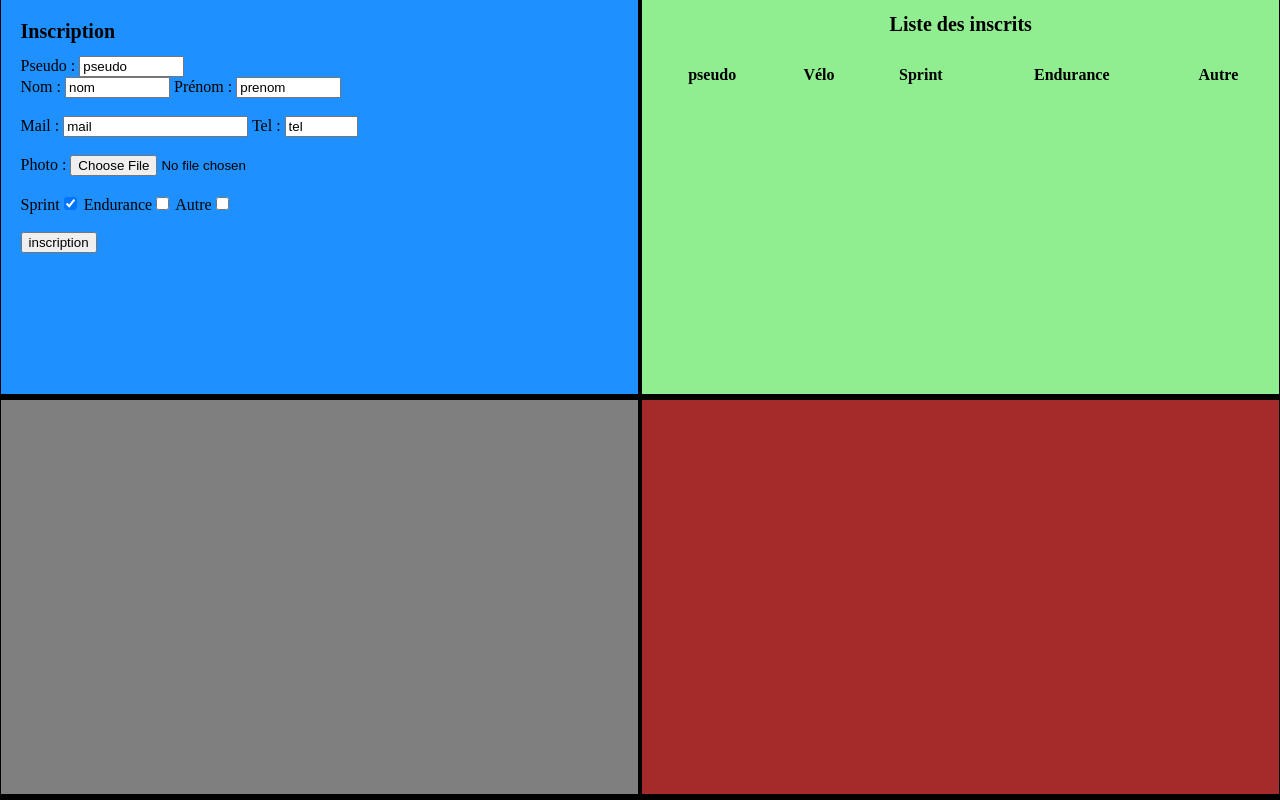
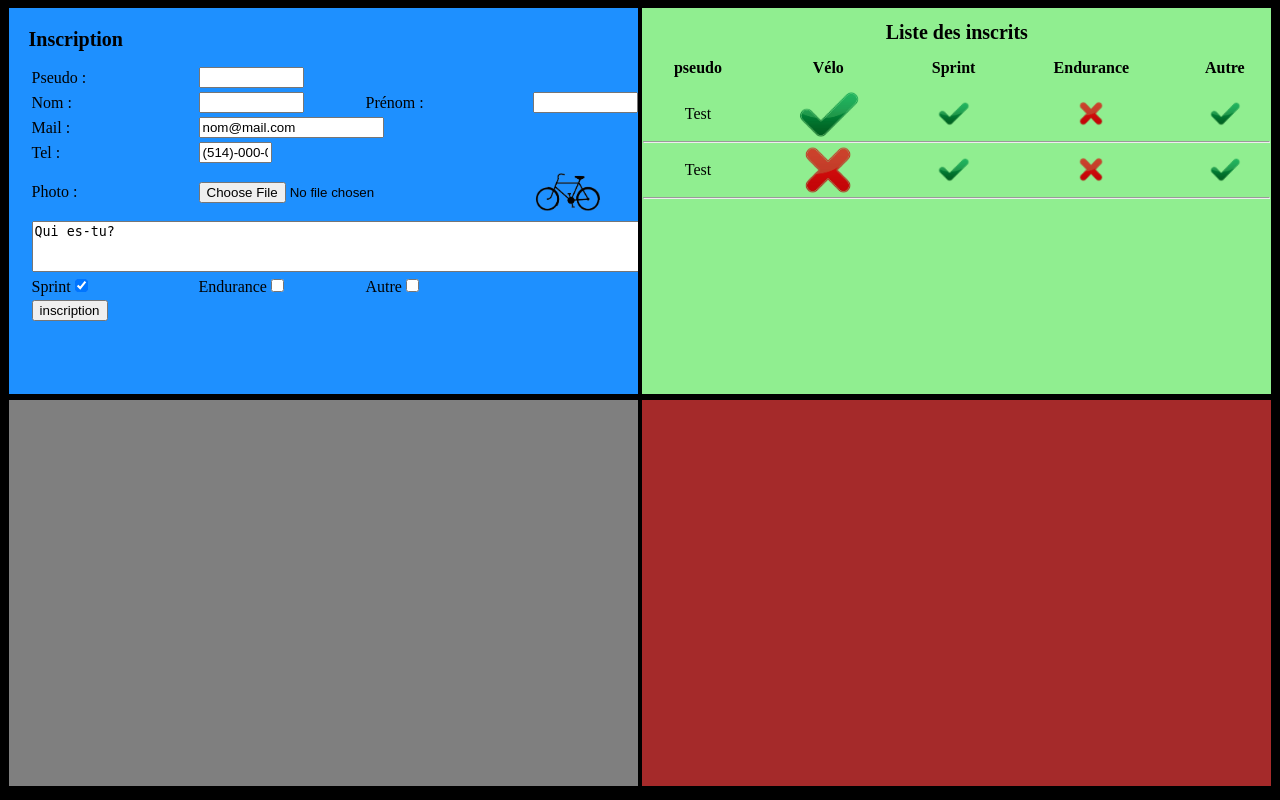
Before and after one commit to ymarfoq/course, a PHP site: page / in a window 1280 px wide. Run offline with PHP 8.4, Linux system fonts and the light colour scheme; data comes from the database, SQL or seed files in the repository; both versions use the stored data as it was after the commit; lists and menus that the app fills with data are empty; some libraries are stand-ins or nearby versions.

Commit message:
finition de l'envoie d'info avec image et tout

```diff
--- a/index.php
+++ b/index.php
@@ -14,31 +14,53 @@
 			<div id="inscriptions_block" class="principal_block">
 				<form enctype='multipart/form-data' action="" method="post" id="inscription_form">
 					<h1>Inscription</h1>
-					<label>Pseudo : </label><input id="pseudo" type="text" name="pseudo" value="pseudo" size=10><br>
+					<table>
+						<tr>
+						<td><label>Pseudo : </label></td>
+						<td><input id="pseudo" type="text" name="pseudo" size=10></td>
+						<td colspan=2></td>
+						</tr>
+						<tr>
+						<td><label>Nom : </label></td>
+						<td><input id="nom" type="text" name="nom" size=10></td>
+						<td><label>Prénom : </label></td>
+						<td><input id="prenom" type="text" name="prenom" size=10></td>
+						</tr>
+						<tr>
+						<td><label>Mail : </label></td>
+						<td colspan=3><input id="mail" type="mail" name="mail" value="nom@mail.com"></td>
+						</tr>
+						<tr>
+						<td><label>Tel : </label></td>
+						<td><input id="tel" type="text" name="tel" value="(514)-000-0000" size=6></td>
+						<td colspan=2></td>
+						</tr>
+						<tr>
+						<td><label>Photo : </label></td>
+						<td colspan=2><input type='file' name='photo' id="photo"></td>
+						<td><img id="load_photo" src="photos/origine.png" alt="vélo" height=50></td>
+						</tr>
+						<tr>
+						<td colspan=4><textarea name="description" id="description" cols=80% rows=3>Qui es-tu?</textarea></td>
+						</tr>
+						<tr>
+						<td><label> Sprint</label><input type="checkbox" name="sprint" id="sprint" value="sprint" checked></td>
+						<td><label> Endurance</label><input type="checkbox" name="endurance" id="endurance" value="endurance"></td>
+						<td><label> Autre</label><input type="checkbox" name="autre" id="autre" value="autre"></td>
+						<td></td>
+						<td></td>
+						</tr>
+						<tr>
+						<td><input type="submit" value="inscription" class="submit"/></td>
+						<td colspan=3></td>
+						</tr>
 
-
-					<label>Nom : </label><input id="nom" type="text" name="nom" value="nom"size=10>
-					<label>Prénom : </label><input id="prenom" type="text" name="prenom" value="prenom" size=10><br>
-					<br>
-
-					<label>Mail : </label><input id="mail" type="mail" name="mail" value="mail" size=20>
-					<label>Tel : </label><input id="tel" type="text" name="tel" value="tel" size=6><br>
-					<br>
-
-					<label>Photo : </label><input type='file' name='photo' id="photo"><br>
-					<br>
-
-					<label> Sprint</label><input type="checkbox" name="sprint" id="sprint" value="sprint" checked>
-					<label> Endurance</label><input type="checkbox" name="endurance" id="endurance" value="endurance">
-					<label> Autre</label><input type="checkbox" name="autre" id="autre" value="autre">
-					<br><br>
-
-					<input type="submit" value="inscription" class="submit"/>
+					</table>
 				</form>
 			</div>
 			<div id="inscrits_block" class="principal_block">
 				<h1>Liste des inscrits</h1>
-				<table cellspacing=15 id="liste_participants" width=100%>
+				<table cellspacing=0 id="liste_participants" width=100%>
 					<tr>
 						<th align=center>pseudo</th>
 						<th align=center>Vélo</th>
@@ -46,6 +68,25 @@
 						<th align=center>Endurance</th>
 						<th align=center>Autre</th>
 					</tr>
+					<tr id="first_line"><td height=10 colspan=5></td></tr>
+<?php
+$conn = new PDO('sqlite:base.db');
+
+	$participants = $conn->query('SELECT * FROM participants ORDER BY ID DESC;')->fetchAll();
+
+	foreach ($participants as $participant){
+		if($participant["sprint"]==1){$sprint = 'images/tick.png';}else{$sprint = 'images/cross.png';}
+		if($participant["endurance"]==1){$endurance = 'images/tick.png';}else{$endurance = 'images/cross.png';}
+		if($participant["autre"]==1){$autre = 'images/tick.png';}else{$autre = 'images/cross.png';}
+				echo 	"<tr title='".$participant["description"]."'>
+							<td align=center>".$participant["pseudo"]."</td>
+							<td align=center><img src='".$participant["photo"]."' height=50></td>
+							<td align=center><img src='".$sprint."' height=25></td>
+							<td align=center><img src='".$endurance."' height=25></td>
+							<td align=center><img src='".$autre."' height=25></td>
+				</tr><tr><td colspan=5><hr></td></tr>";
+			}
+?>
 				</table>
 			</div>
 		</div>
--- a/script.js
+++ b/script.js
@@ -2,10 +2,6 @@
 
 	$('#inscription_form').on('submit',(function(e){
 		e.preventDefault();
-		//var form=$("#inscription_form");
-		//var pseudo=$("#pseudo").val();
-		//var data = {"surnom": surnom};
-		//var data = new FormData(this);
 		$.ajax({
 			type: 'POST',
 			url: 'data.php',
@@ -13,47 +9,46 @@
 			cache: false,
 			processData: false,
 			data: new FormData(this)});
-		$('#liste_participants').append(''
-			+'<tr>'
+		if($("#sprint").is(":checked")){var sprint = "images/tick.png";}else{var sprint = "images/cross.png";};
+		if($("#endurance").is(":checked")){var endurance = "images/tick.png";}else{var endurance = "images/cross.png";};
+		if($("#autre").is(":checked")){var autre = "images/tick.png";}else{var autre = "images/cross.png";};
+		var photo=$("#load_photo").attr('src');
+		$('#first_line').after(''
+			+'<tr title="'+$("#description").val()+'">'
 				+'<td class="pseudo" align=center>'+$("#pseudo").val()+'</td>'
-				+'<td class="photo" align=center><img src="images/participant1.png" width=50 height=50></td>'
-				+'<td class="sprint" align=center>oui</td>'
-				+'<td class="endurance" align=center>oui</td>'
-				+'<td class="autre" align=center>???</td>'
-			+'</tr>'
+				+'<td class="photo" align=center><img src="'+photo+'" height=50></td>'
+				+'<td class="sprint" align=center><img src="'+sprint+'" height=25></td>'
+				+'<td class="endurance" align=center><img src="'+endurance+'" height=25></td>'
+				+'<td class="autre" align=center><img src="'+autre+'" height=25></td>'
+			+'</tr><tr><td colspan=5><hr></td></tr>'
 		);
 		return false;
 	}));
-});
 
-/*
+
+
 	// Function to preview image after validation
 	$(function() {
-$("#file").change(function() {
-$("#message").empty(); // To remove the previous error message
+		$("#photo").change(function() {
 			var file = this.files[0];
 			var imagefile = file.type;
 			var match= ["image/jpeg","image/png","image/jpg"];
-if(!((imagefile==match[0]) || (imagefile==match[1]) || (imagefile==match[2])))
-{
-$('#previewing').attr('src','noimage.png');
-$("#message").html("<p id='error'>Please Select A valid Image File</p>"+"<h4>Note</h4>"+"<span id='error_message'>Only jpeg, jpg and png Images type allowed</span>");
+			if(!((imagefile==match[0]) || (imagefile==match[1]) || (imagefile==match[2]))){
+				$('#load_photo').attr('src','photo/origine.png');
 				return false;
 			}
-else
-{
+			else{
 				var reader = new FileReader();
 				reader.onload = imageIsLoaded;
 				reader.readAsDataURL(this.files[0]);
 			}
 		});
 	});
+
 	function imageIsLoaded(e) {
-$("#file").css("color","green");
-$('#image_preview').css("display", "block");
-$('#previewing').attr('src', e.target.result);
-$('#previewing').attr('width', '250px');
-$('#previewing').attr('height', '230px');
+		$("#photo").css("color","green");
+		//$('#load_photo').css("display", "block");
+		$('#load_photo').attr('src', e.target.result);
+		$('#load_photo').attr('height', '50px');
 	};
 });
-*/
--- a/style.css
+++ b/style.css
@@ -1,4 +1,4 @@
-html, body{
+html, body hr{
 	margin:0;
 	padding:0;
 	height:100%;
@@ -31,14 +31,18 @@
 	text-align:left;
 	background:#1E90FF;
 }
-#inscriptions_block form{
+#inscription_form{
 	margin:20px;
+}
+#inscription_form td{
+width:25%;
 }
 
 #inscrits_block{
 	overflow:auto;
 	background:#90EE90;
 }
+
 #album_block{
 	overflow:hidden;
 	background:#7F7F7F;
```
Also changed, not shown: data.php (+23 -18 lines), base.db, images/cross.png (added), images/tick.png (added), photos/1447797918.png (added), photos/1447797935.png (added), photos/PTGTxMfv.png (renamed from images/participant1.png), photos/origine.png (added). Lines whose indentation alone changed are shown as unchanged.
